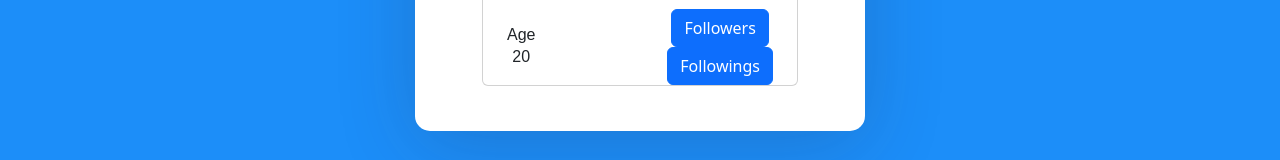
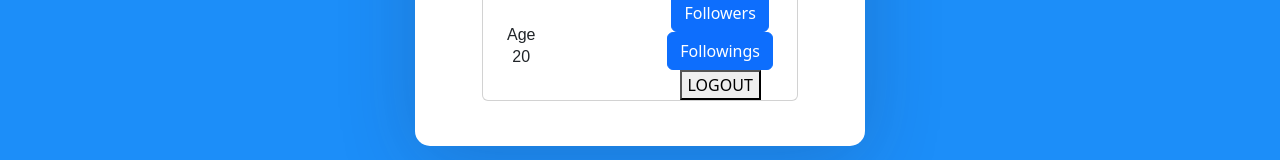
Before and after one commit to Vrinda-Agarwal/Reddit_Clone, a React (Create React App) app: page /profile in a window 1280 px wide. Shown: the part 561-721 px from the top of the page. Built offline with nearby package versions, Linux system fonts and the light colour scheme.

Commit message:
Logout Button added

```diff
--- a/src/Profile.js
+++ b/src/Profile.js
@@ -1,10 +1,17 @@
 import React, { Component } from 'react';
 import {useState} from 'react';
+import { useNavigate } from 'react-router-dom';
+import { useEffect } from 'react';
 // export default class Profile extends Component {
 export default function Profile() {
   const [open1,setOpen1]=useState(false);
   const [open2,setOpen2]=useState(false);
+  const navigate = useNavigate();
+  useEffect(() => {
+    console.log("Hello");
+  }, []);
   return (
+
     <div class="container d-flex justify-content-center align-items-center">
 
       <div class="card">
@@ -82,6 +89,15 @@ export default function Profile() {
                     <li>Shruti</li>
                   </ul>
                 </div>}
+                <form onSubmit={(e) => {
+      e.preventDefault();
+      console.log("Hi");
+      // return <Navigate to="/profile" />;
+      navigate("/");
+    }}>
+            <button type="submit">LOGOUT</button>
+            </form>
+
               </div>
 
             </div>
```
